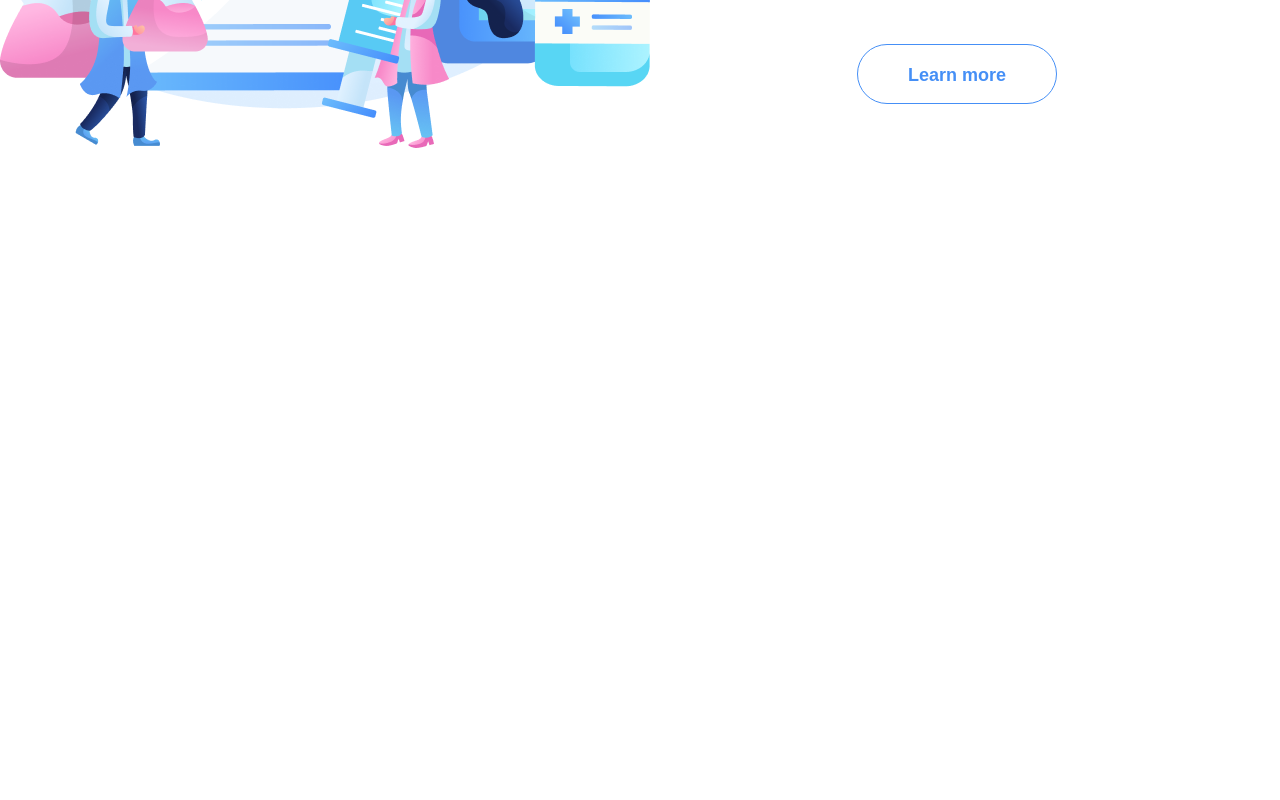
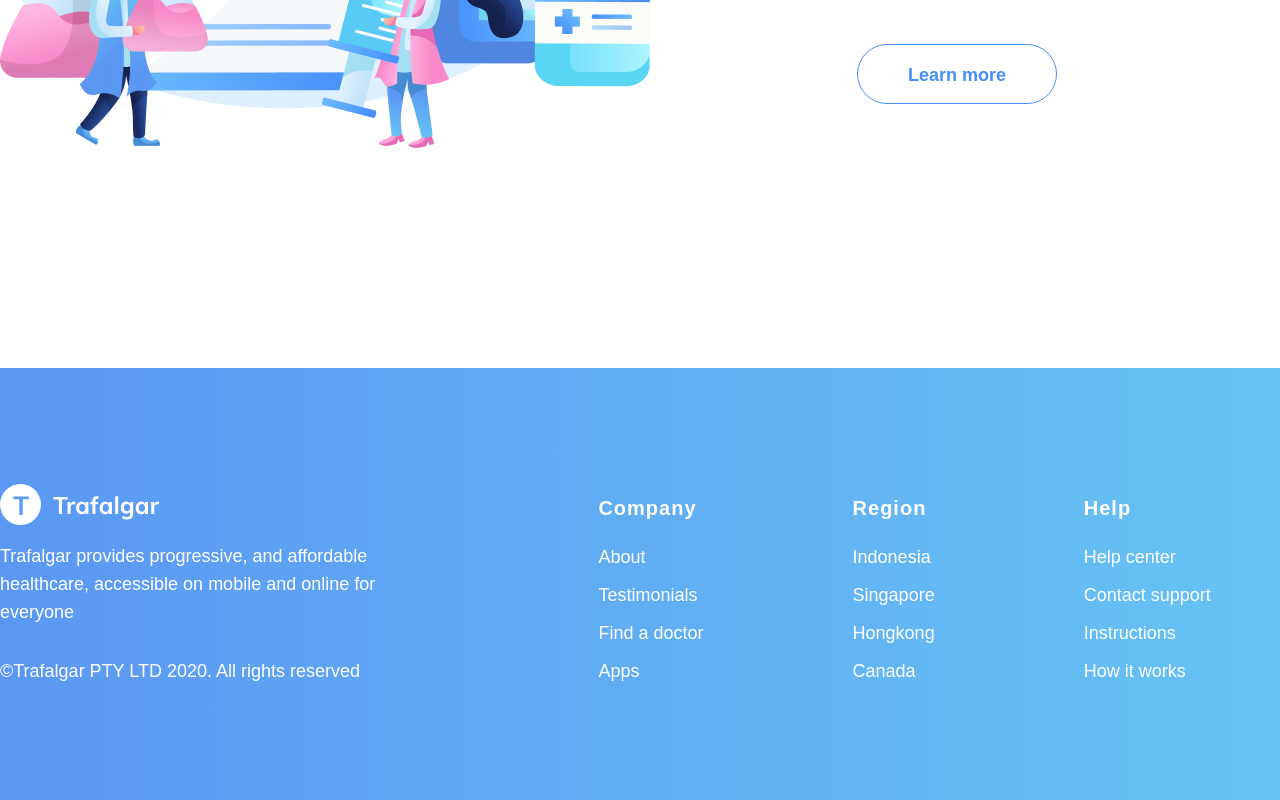
Before and after one commit to fahmirizalbudi/trafalgar, a React (Vite) app: page / in a window 1280 px wide. Shown: the part 2851-3651 px from the top of the page. Before the commit the page ends 3219 px from the top, so only its background shows below. Built offline with nearby package versions, Linux system fonts and the light colour scheme; a web font is replaced by a local one.

Commit message:
feat: create footer section

```diff
--- a/src/App.css
+++ b/src/App.css
@@ -238,3 +238,68 @@
 .second__button-more {
     margin-top: 37px;
 }
+
+footer {
+    width: 100%;
+    background: linear-gradient(to left, #67C3F3 0%, #5A98F2 100%);
+}
+
+.footer {
+    min-height: 432px;
+    display: flex;
+    align-items: center;
+    flex-wrap: wrap;
+}
+
+.footer__group {
+    display: flex;
+    flex-grow: 1;
+    gap: 5rem;
+    flex-wrap: wrap;
+}
+
+.footer__trafalgar, .footer__company, .footer__region, .footer__help {
+    color: #fff;
+    display: flex;
+    flex-direction: column;
+    flex-grow: 1;
+}
+
+.footer__trafalgar-image {
+    width: 160px;
+    height: 41px;
+    margin-bottom: 17px;
+}
+
+.footer__trafalgar-text {
+    width: 391px;
+    font-size: 18px;
+    font-weight: 300;
+    line-height: 28px;
+    margin-bottom: 31px;
+}
+
+.footer__trafalgar-copyright {
+    font-size: 18px;
+    font-weight: 300;
+    line-height: 28px;
+}
+
+.footer__company-heading, .footer__region-heading, .footer__help-heading {
+    line-height: 60px;
+    font-weight: bold;
+    font-size: 20px;
+    letter-spacing: 1px;
+}
+
+.footer__company-lists, .footer__region-lists, .footer__help-lists {
+    display: flex;
+    flex-direction: column;
+    list-style: none;
+}
+
+.footer__company-list, .footer__region-list, .footer__help-list {
+    font-size: 18px;
+    font-weight: 300;
+    line-height: 38px;
+}
--- a/src/App.tsx
+++ b/src/App.tsx
@@ -1,5 +1,6 @@
 import './App.css'
 import NavigationBar from './components/NavigationBar'
+import FooterSection from './partials/FooterSection'
 import HeroSection from './partials/HeroSection'
 import OurServiceSection from './partials/OurServiceSection'
 import SecondSection from './partials/SecondSection'
@@ -11,6 +12,7 @@ function App() {
       <HeroSection />
       <OurServiceSection />
       <SecondSection />
+      <FooterSection />
     </>
   )
 }
--- /dev/null
+++ b/src/partials/FooterSection/index.tsx
@@ -0,0 +1,46 @@
+import Section from "../../components/Section"
+
+const FooterSection = () => {
+    return (
+        <footer>
+            <Section className="footer">
+                <div className="footer__trafalgar">
+                    <img src="./logo-light.svg" alt="Logo" className="footer__trafalgar-image" />
+                    <span className="footer__trafalgar-text">Trafalgar provides progressive, and affordable healthcare, accessible on mobile and online for everyone</span>
+                    <span className="footer__trafalgar-copyright">©Trafalgar PTY LTD 2020. All rights reserved</span>
+                </div>
+                <div className="footer__group">
+                    <div className="footer__company">
+                        <span className="footer__company-heading">Company</span>
+                        <ul className="footer__company-lists">
+                            <li className="footer__company-list">About</li>
+                            <li className="footer__company-list">Testimonials</li>
+                            <li className="footer__company-list">Find a doctor</li>
+                            <li className="footer__company-list">Apps</li>
+                        </ul>
+                    </div>
+                    <div className="footer__region">
+                        <span className="footer__region-heading">Region</span>
+                        <ul className="footer__region-lists">
+                            <li className="footer__region-list">Indonesia</li>
+                            <li className="footer__region-list">Singapore</li>
+                            <li className="footer__region-list">Hongkong</li>
+                            <li className="footer__region-list">Canada</li>
+                        </ul>
+                    </div>
+                    <div className="footer__help">
+                        <span className="footer__help-heading">Help</span>
+                        <ul className="footer__help-lists">
+                            <li className="footer__help-list">Help center</li>
+                            <li className="footer__help-list">Contact support</li>
+                            <li className="footer__help-list">Instructions</li>
+                            <li className="footer__help-list">How it works</li>
+                        </ul>
+                    </div>
+                </div>
+            </Section>
+        </footer>
+    )
+}
+
+export default FooterSection
```
Also changed, not shown: public/logo-light.svg (added).
